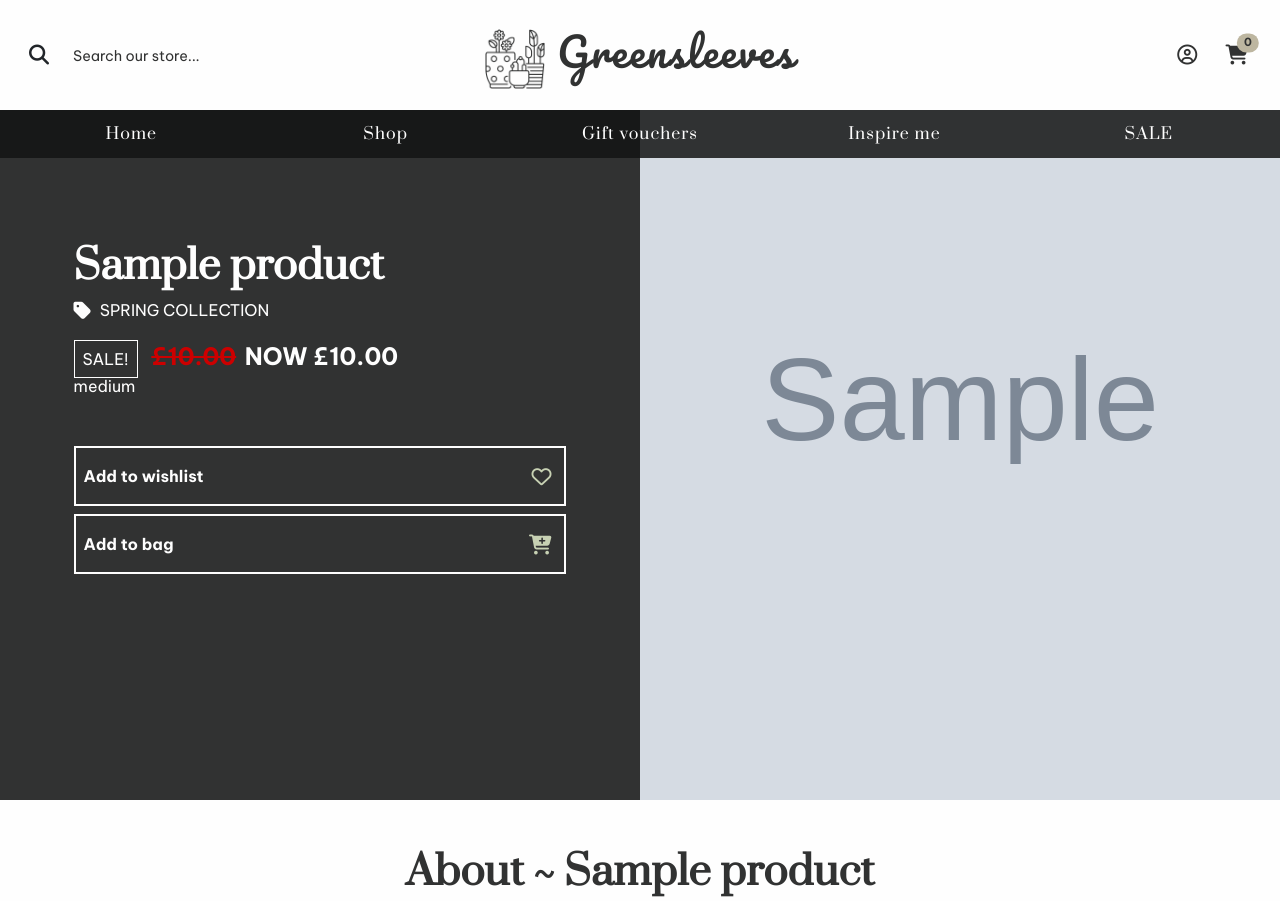
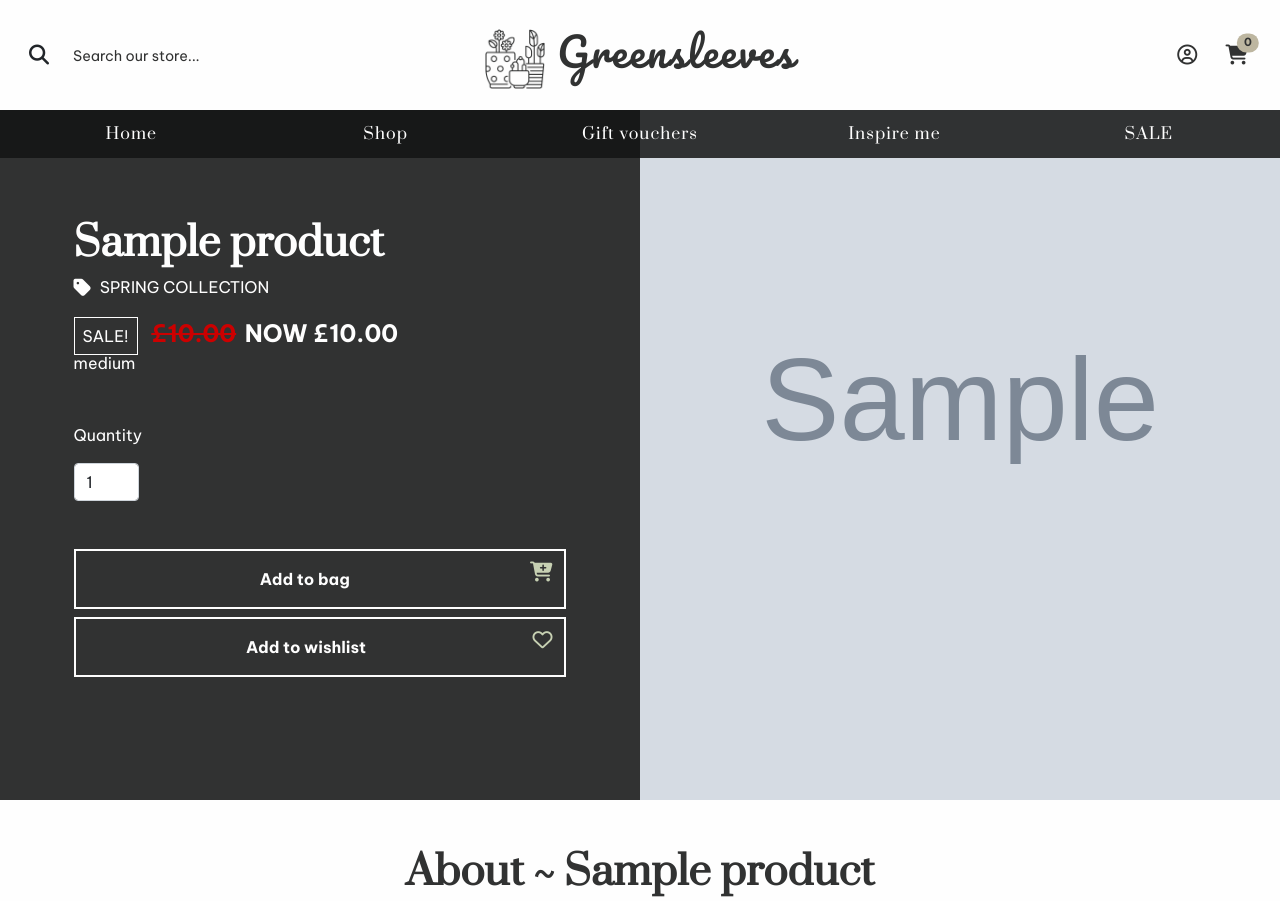
Before and after one commit to lmw95/MS4-greensleeves, a Django app: page /shop/1 in a window 1280 px wide. Shown: the top 901 px of the page. Run offline with Django 3.2, Linux system fonts and the light colour scheme; tables that the repository leaves empty hold one stand-in row (values such as "Sample post"); grey boxes marked "Sample" are stand-in pictures; parts of the project's set-up code (start-up, migrations or seed data) failed here and were passed over; some libraries are stand-ins or nearby versions.

Commit message:
Create add to bag functionality

```diff
--- a/bag/urls.py
+++ b/bag/urls.py
@@ -4,4 +4,5 @@
 
 urlpatterns = [
     path('', views.view_bag, name='view_bag'),
+    path('add/<item_id>', views.add_to_bag, name='add_to_bag'),
 ]
--- a/shop/templates/shop/item-page.html
+++ b/shop/templates/shop/item-page.html
@@ -34,10 +34,27 @@
 
                 <!--SIZE DROPDOWN HERE-->
 
-                <div class="d-grid gap-2 item-left-links pb-4 mt-5">
-                    <a href="" class="py-3 px-2 text-center text-decoration-none fw-bold" target="_self">Add to wishlist <i class="far fa-heart float-end fa-lg"></i></a>
-                    <a href="" class="py-3 px-2 text-center text-decoration-none fw-bold" target="_self">Add to bag <i class="fas fa-cart-plus float-end fa-lg"></i></a>
-                </div>
+                <form class="form mt-5" action="{% url 'add_to_bag' product.id %}" method="POST">
+                    {% csrf_token %}
+                    <div class="row">
+                        <div class="col-12">
+                            <p>Quantity</p>
+                            <div class="form-group">
+                                <div class="input-group quantity">
+                                    <input class="form-control qty_input" type="number" name="quantity" value="1" min="1" max="99" data-item_id="{{ product.id }}" id="id_qty_{{ product.id }}">
+                                </div>
+                            </div>
+                        </div>
+                        <div class="col-12">
+                            <div class="d-grid gap-2 item-left-links pb-4 mt-5">
+                                <button type="submit" value="Add to bag" class="py-3 px-2 text-center text-decoration-none fw-bold" target="_self">Add to bag<i class="fas fa-cart-plus float-end fa-lg"></i></button>
+                                <button type="submit" class="py-3 px-2 text-center text-decoration-none fw-bold" target="_self">Add to wishlist<i class="far fa-heart float-end fa-lg align-text-center"></i></button>
+                            </div>
+                        </div>
+                        <input type="hidden" name="redirect_url" value="{{ request.path }}">
+                    </div>
+
+                </form>
             </div>
         </div>
         <div class="col-sm-12 col-md-6 item-right order-md-1 order-first"
--- a/static/css/_shop.css
+++ b/static/css/_shop.css
@@ -177,19 +177,19 @@
 
 .item-info {
     width: 80%;
-    margin-top: 40px;
+    margin-top: 120px;
 }
 
-.item-left-links a {
+.item-left-links button {
     border: 2px solid var(--white);
-    display: flex;
-    align-items: center;
-    justify-content: center;
+    background-color: var(--black);
+    color: var(--white);
 }
 
-.item-left-links a i {
+.item-left-links button i {
     color: var(--green);
     margin-left: auto;
+    padding: 0.2em;
 }
 
 .sale-badge {
@@ -200,6 +200,10 @@
 
 .sale-price {
     margin-left: 5px;
+}
+
+.quantity {
+    width: 65px;
 }
 
 .add-to-bag button {
```
Also changed, not shown: bag/views.py (+18 -1 lines), bag/contexts.py (added).
